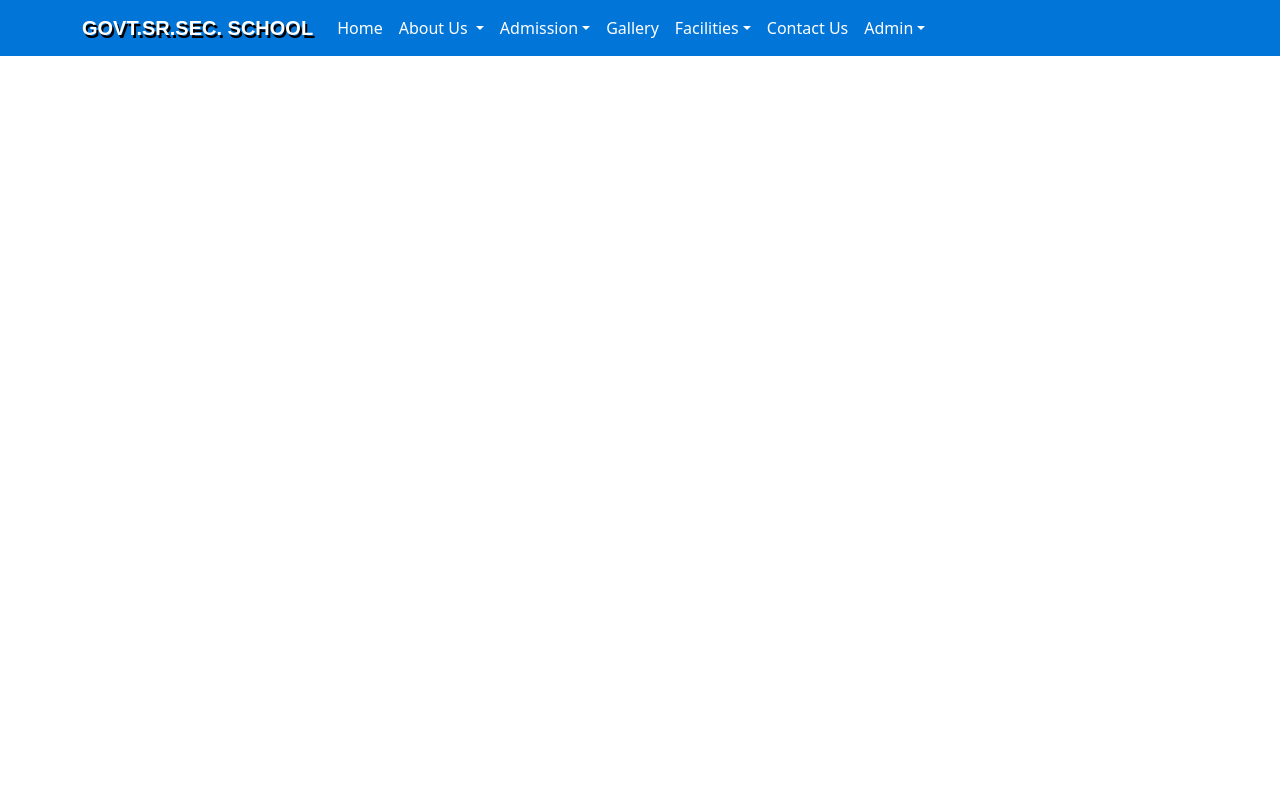
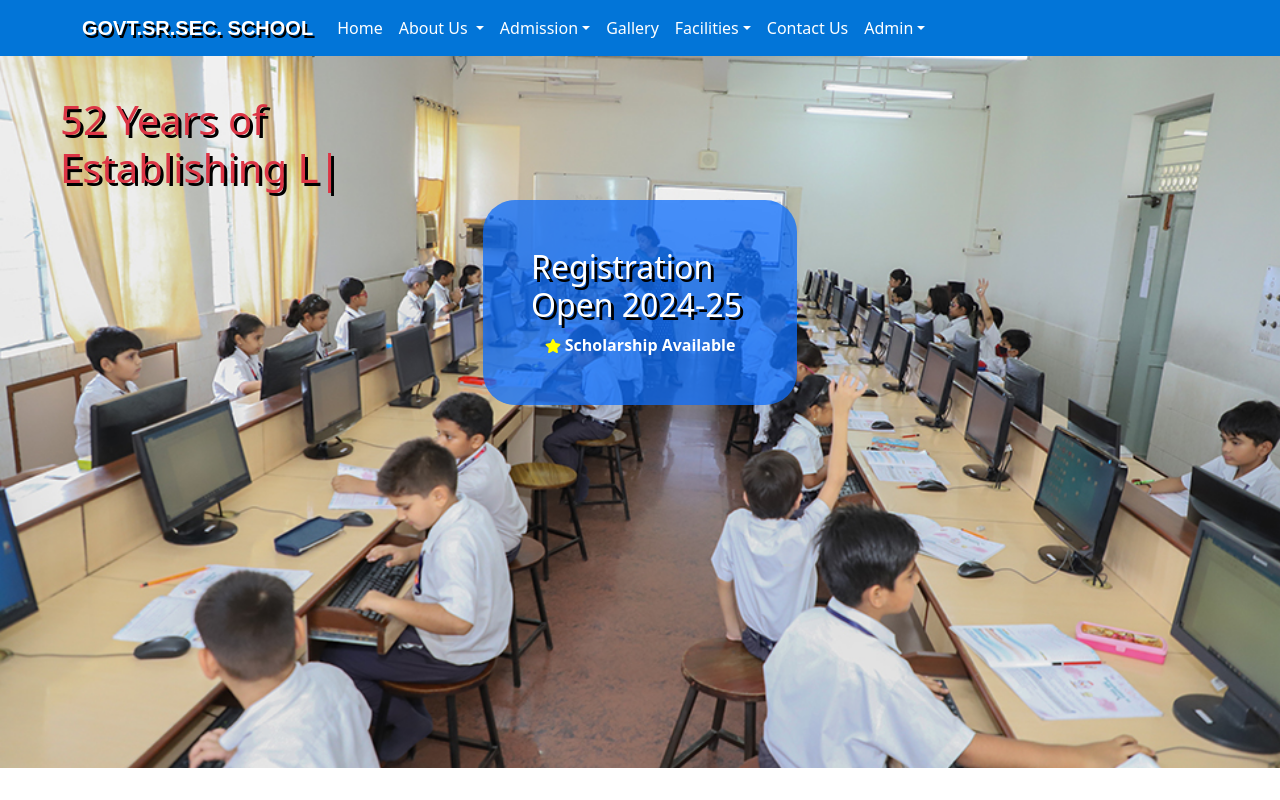
Before and after one commit to codebypr/School, a React (Vite) app: page / in a window 1280 px wide. Shown: the top 800 px of the page. Built offline with nearby package versions, Linux system fonts and the light colour scheme.

Commit message:
refresh problem

```diff
--- a/src/App.jsx
+++ b/src/App.jsx
@@ -1,14 +1,14 @@
-import { BrowserRouter, Route, Routes } from "react-router-dom";
+import { HashRouter, Route, Routes } from "react-router-dom";
 import { Navbar, Footer, Home, Academic, Principle, AdmissionProcedure, RegistrationProcedure, OnlinePayment, FeeStructure, Gallery, Sports, ContactUs, Login, Curriculum, MainPannel, ComputerLab, MusicLab, SmartClassRoom, Library } from "./components";
 
 function App() {
 
   return (
     <>
-      <BrowserRouter >
+      <HashRouter >
         <Navbar />
         <Routes>
-          <Route path='/School' element={<Home />} />
+          <Route path='/' element={<Home />} />
           <Route path='academic' element={<Academic />} />
           <Route path='principle' element={<Principle />} />
           <Route path='curriculan' element={<Curriculum />} />
@@ -27,7 +27,7 @@ function App() {
           <Route path='admin' element={<MainPannel />} />
         </Routes>
         <Footer/>
-      </BrowserRouter>
+      </HashRouter>
     </>
   )
 }
--- a/src/components/Navbar.jsx
+++ b/src/components/Navbar.jsx
@@ -17,7 +17,7 @@ function Navbar() {
           <div className="collapse navbar-collapse " id="navbarSupportedContent">
             <ul className="navbar-nav me-auto mb-2 mb-lg-0 p-0 ">
               <li className="nav-item rounded-3">
-                <NavLink className={`nav-link active ${color} `} aria-current="page" to={'/School'} >Home</NavLink>
+                <NavLink className={`nav-link active ${color} `} aria-current="page" to={'/'} >Home</NavLink>
               </li>
               <li className="nav-item dropdown rounded-3">
                 <NavLink className={`nav-link dropdown-toggle ${color}`}> About Us </NavLink>
```
